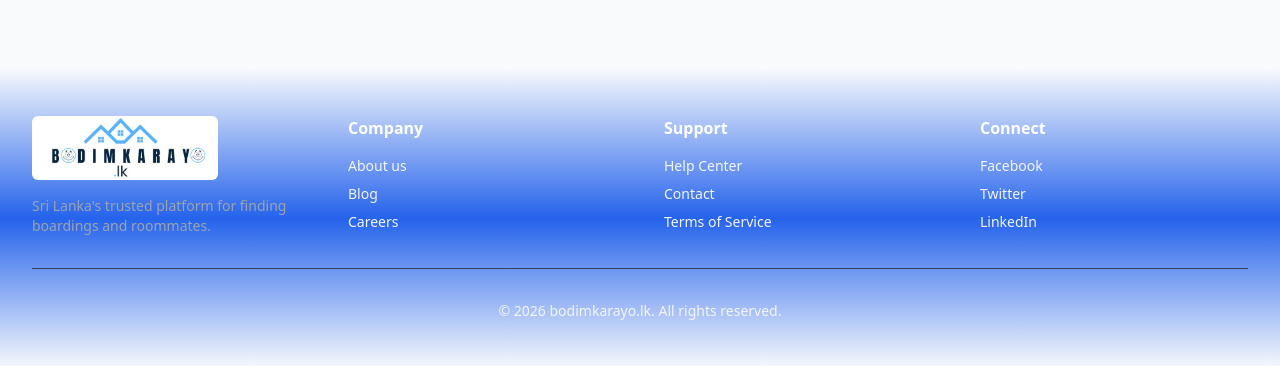
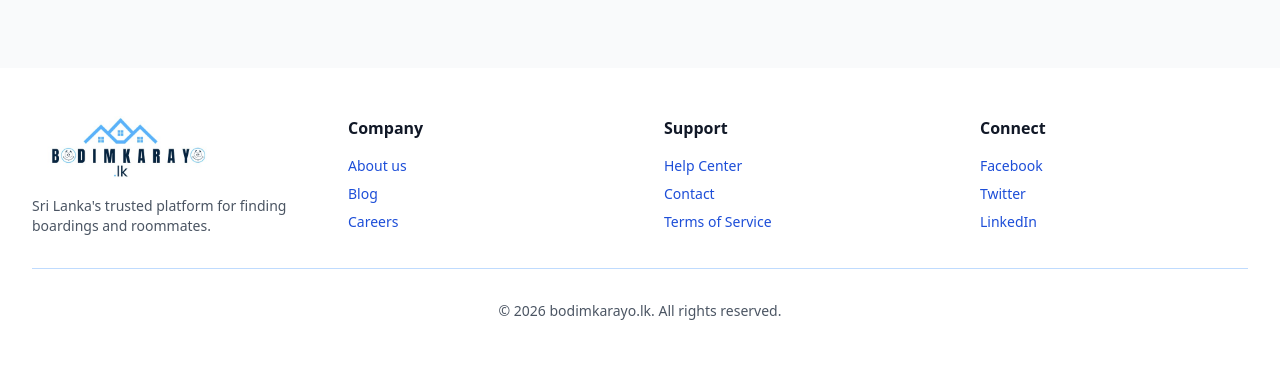
Before and after one commit to Gimhanihangawaththa/Bodimkarayo.lk, a React (Vite) app in the folder frontend/: page / in a window 1280 px wide. Shown: the part 1763-2129 px from the top of the page. Built offline with nearby package versions, Linux system fonts and the light colour scheme; no server answers.

Commit message:
footer changed

```diff
--- a/frontend/src/components/Footer.jsx
+++ b/frontend/src/components/Footer.jsx
@@ -3,39 +3,39 @@ import logo from '../assets/logo.jpg'
 export default function Footer() {
   const year = new Date().getFullYear();
   return (
-    <footer className="bg-gradient-to-r from-blue-900 via-blue-600 to-blue-400 text-gray-100">
+    <footer className="bg-white text-gray-800">
       <div className="w-full px-8 py-12">
         <div className="grid grid-cols-4 gap-12 mb-8">
           <div>
             <img src={logo} alt="Bodimkarayo" className="h-16 w-auto rounded-md object-contain mb-4" />
-            <p className="text-sm text-gray-400">Sri Lanka's trusted platform for finding boardings and roommates.</p>
+            <p className="text-sm text-gray-600">Sri Lanka's trusted platform for finding boardings and roommates.</p>
           </div>
           <div>
-            <h3 className="font-bold text-white mb-4">Company</h3>
+            <h3 className="font-bold text-gray-900 mb-4">Company</h3>
             <ul className="space-y-2 text-sm">
-              <li><a href="#" className="hover:text-white transition">About us</a></li>
-              <li><a href="#" className="hover:text-white transition">Blog</a></li>
-              <li><a href="#" className="hover:text-white transition">Careers</a></li>
+              <li><a href="#" className="text-blue-700 hover:text-blue-900 transition">About us</a></li>
+              <li><a href="#" className="text-blue-700 hover:text-blue-900 transition">Blog</a></li>
+              <li><a href="#" className="text-blue-700 hover:text-blue-900 transition">Careers</a></li>
             </ul>
           </div>
           <div>
-            <h3 className="font-bold text-white mb-4">Support</h3>
+            <h3 className="font-bold text-gray-900 mb-4">Support</h3>
             <ul className="space-y-2 text-sm">
-              <li><a href="#" className="hover:text-white transition">Help Center</a></li>
-              <li><a href="#" className="hover:text-white transition">Contact</a></li>
-              <li><a href="#" className="hover:text-white transition">Terms of Service</a></li>
+              <li><a href="#" className="text-blue-700 hover:text-blue-900 transition">Help Center</a></li>
+              <li><a href="#" className="text-blue-700 hover:text-blue-900 transition">Contact</a></li>
+              <li><a href="#" className="text-blue-700 hover:text-blue-900 transition">Terms of Service</a></li>
             </ul>
           </div>
           <div>
-            <h3 className="font-bold text-white mb-4">Connect</h3>
+            <h3 className="font-bold text-gray-900 mb-4">Connect</h3>
             <ul className="space-y-2 text-sm">
-              <li><a href="#" className="hover:text-white transition">Facebook</a></li>
-              <li><a href="#" className="hover:text-white transition">Twitter</a></li>
-              <li><a href="#" className="hover:text-white transition">LinkedIn</a></li>
+              <li><a href="#" className="text-blue-700 hover:text-blue-900 transition">Facebook</a></li>
+              <li><a href="#" className="text-blue-700 hover:text-blue-900 transition">Twitter</a></li>
+              <li><a href="#" className="text-blue-700 hover:text-blue-900 transition">LinkedIn</a></li>
             </ul>
           </div>
         </div>
-        <div className="border-t border-gray-700 pt-8 text-center text-sm">
+        <div className="border-t border-blue-200 pt-8 text-center text-sm text-gray-600">
           <p>© {year} bodimkarayo.lk. All rights reserved.</p>
         </div>
       </div>
```
